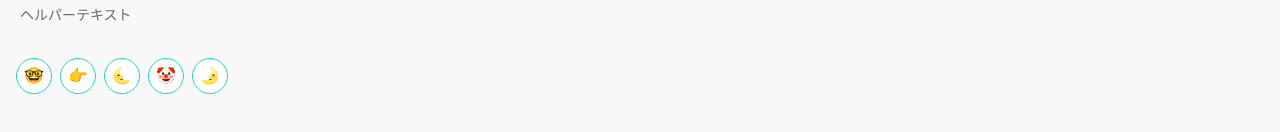
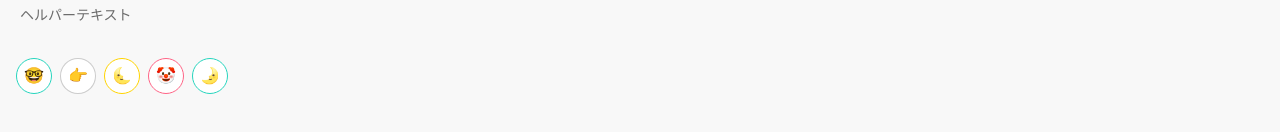
Before and after one commit to SOTA-swp/frontend, a Next.js app: page /dev in a window 1280 px wide. Shown: the part 422-554 px from the top of the page. Built offline with nearby package versions, Linux system fonts and the light colour scheme.

Commit message:
✨ カラーを追加

```diff
--- a/app/dev/page.tsx
+++ b/app/dev/page.tsx
@@ -77,10 +77,10 @@ const DevPage: React.FC<DevPageProps> = ({}) => {
       </div>
       <div className="flex gap-2 p-4">
         <EmojiIcon>🤓</EmojiIcon>
-        <EmojiIcon>👉</EmojiIcon>
-        <EmojiIcon>🌜</EmojiIcon>
-        <EmojiIcon>🤡</EmojiIcon>
-        <EmojiIcon>🌛</EmojiIcon>
+        <EmojiIcon color="gray">👉</EmojiIcon>
+        <EmojiIcon color="accent">🌜</EmojiIcon>
+        <EmojiIcon color="error">🤡</EmojiIcon>
+        <EmojiIcon color="primary">🌛</EmojiIcon>
       </div>
     </div>
   );
--- a/components/EmojiIcon.tsx
+++ b/components/EmojiIcon.tsx
@@ -1,8 +1,23 @@
+import ComponentColor from "@/types/componentColor";
+import clsx from "clsx";
 import React from "react";
 
-function EmojiIcon({ children }: { children?: React.ReactNode }) {
+function EmojiIcon({
+  color = "primary",
+  children,
+}: {
+  color?: ComponentColor;
+  children?: React.ReactNode;
+}) {
   return (
-    <div className="flex items-center justify-center h-9 w-9 bg-paper border border-primary rounded-full select-none">
+    <div
+      className={clsx(
+        "flex items-center justify-center h-9 w-9 bg-paper border rounded-full select-none",
+        color === "primary" && "border-primary",
+        color === "gray" && "border-border",
+        color === "accent" && "border-accent",
+        color === "error" && "border-error"
+      )}>
       {children}
     </div>
   );
```
